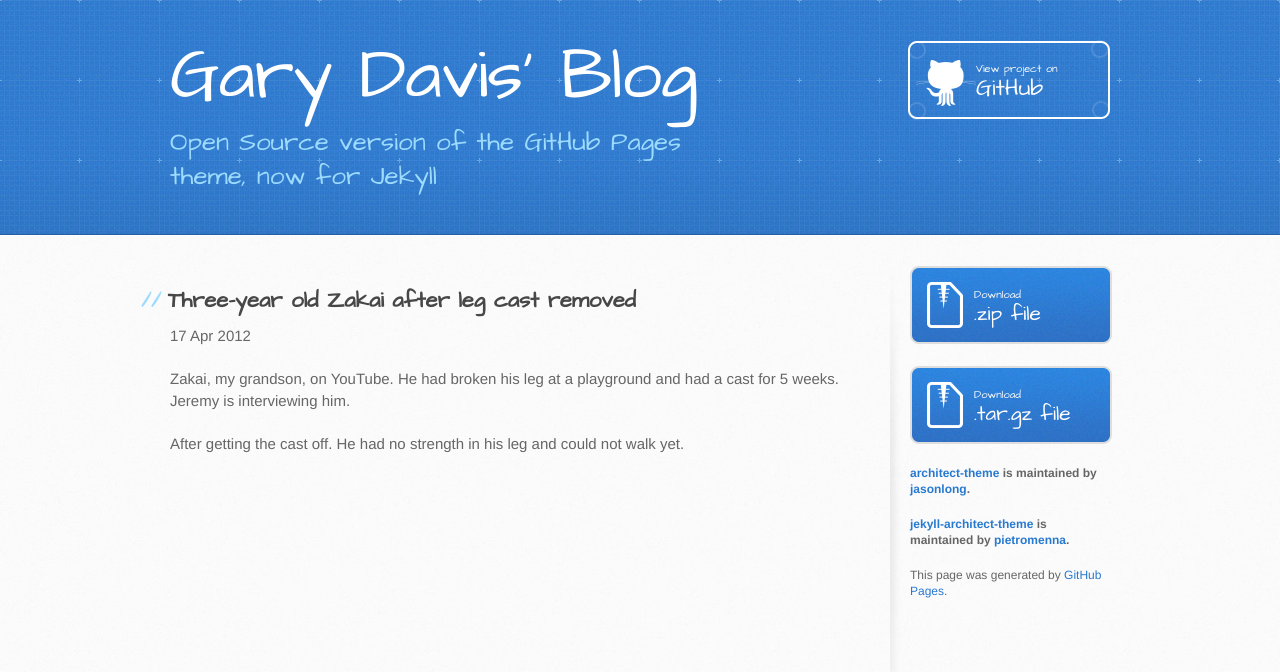
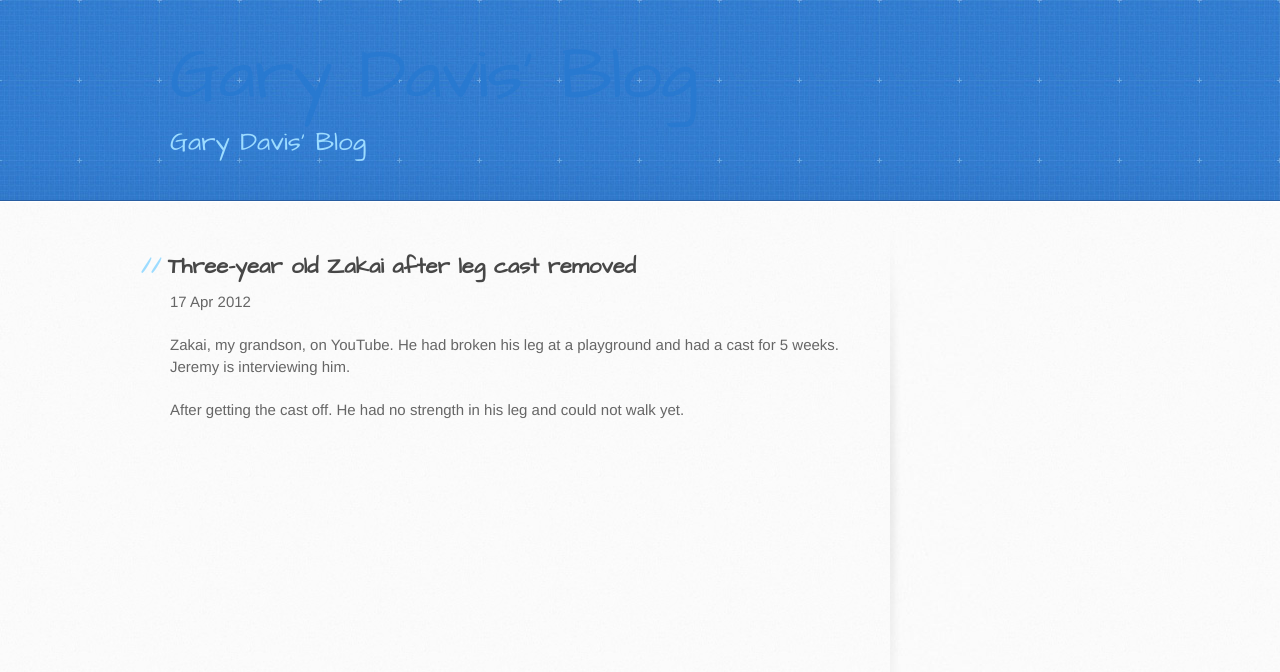
Before and after one commit to gardavis/gardavis.github.io, a Jekyll site: the page built from _posts/2012-04-17-three-year-old-zakai-after-leg-cast-removed.markdown, in a window 1280 px wide. Shown: the top 672 px of the page. Built offline with Jekyll 4.4.1, drawn with Linux system fonts in a browser that asks for light colours.

Commit message:
updates to layout default; rmv jekyll post

```diff
--- a/_layouts/default.html
+++ b/_layouts/default.html
@@ -19,9 +19,12 @@
   <body>
     <header>
       <div class="inner">
-        <h1> {{ site.name }} </h1>
+        <h1> <a href="/">{{ site.name }}</a></h1>
+        <h2>{{site.title}}</h2>
+        <!--
         <h2>Open Source version of the GitHub Pages theme, now for Jekyll</h2>
         <a href="https://github.com/pietromenna/jekyll-architect-theme" class="button"><small>View project on</small> GitHub</a>
+        -->
       </div>
     </header>
 
@@ -34,6 +37,7 @@
         </section>
 
         <aside id="sidebar">
+          <!--
           <a href="https://github.com/pietromenna/jekyll-architect-theme/archive/master.zip" class="button">
             <small>Download</small>
             .zip file
@@ -48,6 +52,7 @@
           <p class="repo-owner"><a href="https://github.com/pietromenna/jekyll-architect-theme">jekyll-architect-theme</a> is maintained by <a href="https://github.com/pietromenna">pietromenna</a>.</p>
 
           <p>This page was generated by <a href="https://pages.github.com">GitHub Pages</a>.</p>
+          -->
         </aside>
       </div>
     </div>
```
Also changed, not shown: _posts/2014-04-06-welcome-to-jekyll.markdown (deleted, +0 -24 lines).
